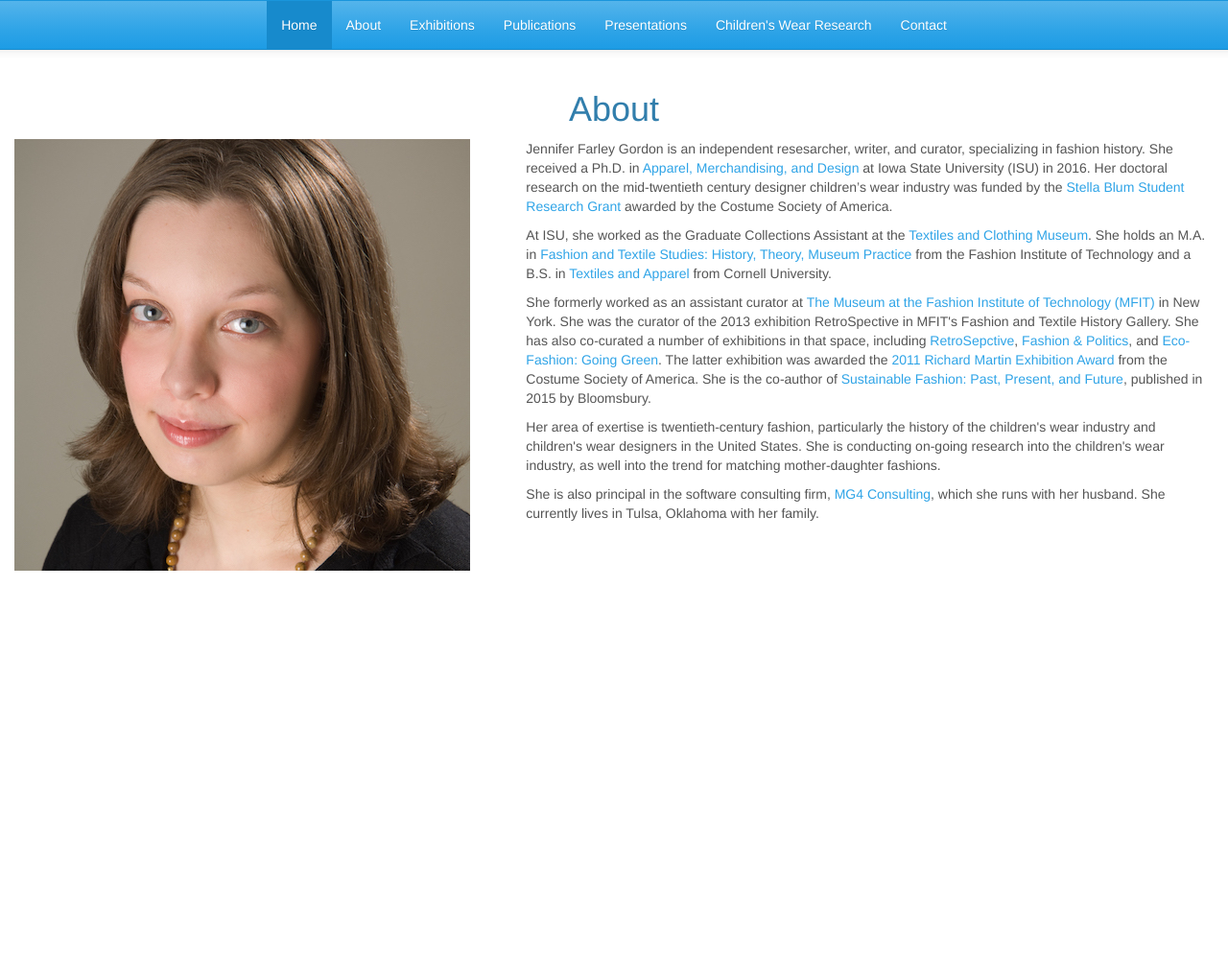
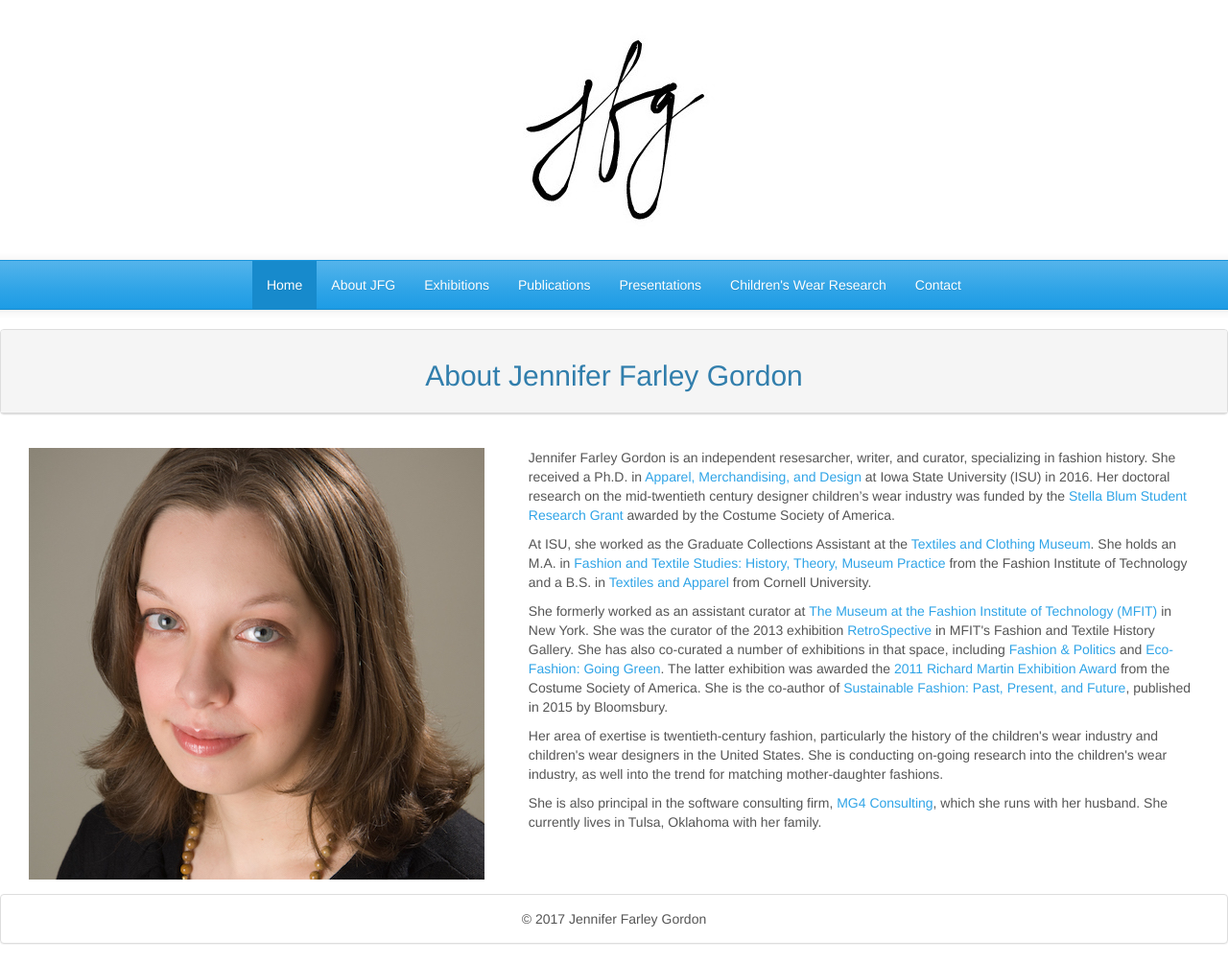
Before and after one commit to minorg/jfgordon.net, a plain HTML site: page about.html in a window 1280 px wide. Shown: the whole page at 96% size. Before the commit the page ends 800 px from the top, so only its background shows below. Drawn offline with Linux system fonts and the light colour scheme.

Commit message:
Add logo header to about page

```diff
--- a/about.html
+++ b/about.html
@@ -12,11 +12,16 @@
 </head>
 
 <body class="about">
+    <div class="container-fluid">
+        <div class="row text-center">
+            <img class="logo" src="img/logo.jpeg">
+        </div>
+    </div>
     <div class="row">
         <nav class="navbar navbar-default " role="navigation ">
             <ul class="nav navbar-nav text-center ">
                 <li class="active "><a href="# ">Home</a></li>
-                <li><a href="# ">About</a></li>
+                <li><a href="# ">About JFG</a></li>
                 <li><a href="# ">Exhibitions</a></li>
                 <li><a href="# ">Publications</a></li>
                 <li><a href="# ">Presentations</a></li>
@@ -25,22 +30,19 @@
             </ul>
         </nav>
     </div>
-    <div class="container-fluid">
-        <div class="box">
-            <div class="row text-center">
-                <h1>About</h1>
+    <div class="panel panel-default">
+        <div class="panel-heading text-center">
+            <h2>About Jennifer Farley Gordon</h2>
         </div>
     </div>
-    </div>
-    <div class="container-fluid">
-        <div class="row">
+    <div class="panel-body">
         <div class="col-lg-5">
             <img src="img/Jennifer.jpg">
         </div>
         <div class="col-lg-7">
             <p>
                 Jennifer Farley Gordon is an independent resesarcher, writer, and curator, specializing in fashion history. She received
-                    a Ph.D. in <a href="http://www.aeshm.hs.iastate.edu/" target="blank">Apparel, Merchandising, and Design</a>                    at Iowa State University (ISU) in 2016. Her doctoral research on the mid-twentieth century designer children’s
+                a Ph.D. in <a href="http://www.aeshm.hs.iastate.edu/" target="blank">Apparel, Merchandising, and Design</a>                at Iowa State University (ISU) in 2016. Her doctoral research on the mid-twentieth century designer children’s
                 wear industry was funded by the <a href="http://costumesocietyamerica.com/stella-blum-interview/" target="blank">Stella
                     Blum Student Research Grant</a> awarded by the Costume Society of America.
             </p>
@@ -52,14 +54,13 @@
                     target="blank">Textiles and Apparel</a> from Cornell University.
             </p>
             <p>
-                    She formerly worked as an assistant curator at <a href="https://www.fitnyc.edu/museum/" target="blank">The Museum at the Fashion Institute of Technology (MFIT)</a>                    in New York. She was the curator of the 2013 exhibition RetroSpective in MFIT's Fashion and Textile History
-                    Gallery. She has also co-curated a number of exhibitions in that space, including <a href="http://sites.fitnyc.edu/depts/museum/RetroSpective/"
-                        target="blank">RetroSepctive</a>, <a href="http://sites.fitnyc.edu/depts/museum/FashionAndPolitics/"
-                        target="blank">Fashion & Politics</a>, and <a href="http://sites.fitnyc.edu/depts/museum/Eco_Fashion_Going_Green/"
-                        target="blank">Eco-Fashion:
+                She formerly worked as an assistant curator at <a href="https://www.fitnyc.edu/museum/" target="blank">The Museum at the Fashion Institute of Technology (MFIT)</a>                in New York. She was the curator of the 2013 exhibition
+                <a href="http://sites.fitnyc.edu/depts/museum/RetroSpective/" target="blank">RetroSpective</a> in MFIT's
+                Fashion and Textile History Gallery. She has also co-curated a number of exhibitions in that space, including
+                <a href="http://sites.fitnyc.edu/depts/museum/FashionAndPolitics/" target="blank">Fashion & Politics</a>                and <a href="http://sites.fitnyc.edu/depts/museum/Eco_Fashion_Going_Green/" target="blank">Eco-Fashion:
                     Going Green</a>. The latter exhibition was awarded the <a href="http://costumesocietyamerica.com/resources/grants-awards-and-honors/richard-martin-exhibition-awards/"
-                        target="blank">2011 Richard Martin Exhibition Award</a> from the Costume Society of America. She is the
-                    co-author of <a href="https://www.bloomsbury.com/us/sustainable-fashion-9780857851840/" target="blank">Sustainable Fashion: Past, Present, and Future</a>,
+                    target="blank">2011 Richard Martin Exhibition Award</a> from the Costume Society of America. She is the co-author
+                of <a href="https://www.bloomsbury.com/us/sustainable-fashion-9780857851840/" target="blank">Sustainable Fashion: Past, Present, and Future</a>,
                 published in 2015 by Bloomsbury.
             </p>
             <p>
@@ -71,7 +72,13 @@
                 which she runs with her husband. She currently lives in Tulsa, Oklahoma with her family.</p>
         </div>
     </div>
+</body>
+<footer>
+    <div class="panel panel-default">
+        <div class="panel-body text-center">
+            &copy; 2017 Jennifer Farley Gordon
         </div>
-</body>
+    </div>
+</footer>
 
 </html>
```
Also changed, not shown: img/Logo.jpeg (added). Lines whose indentation alone changed are shown as unchanged.
